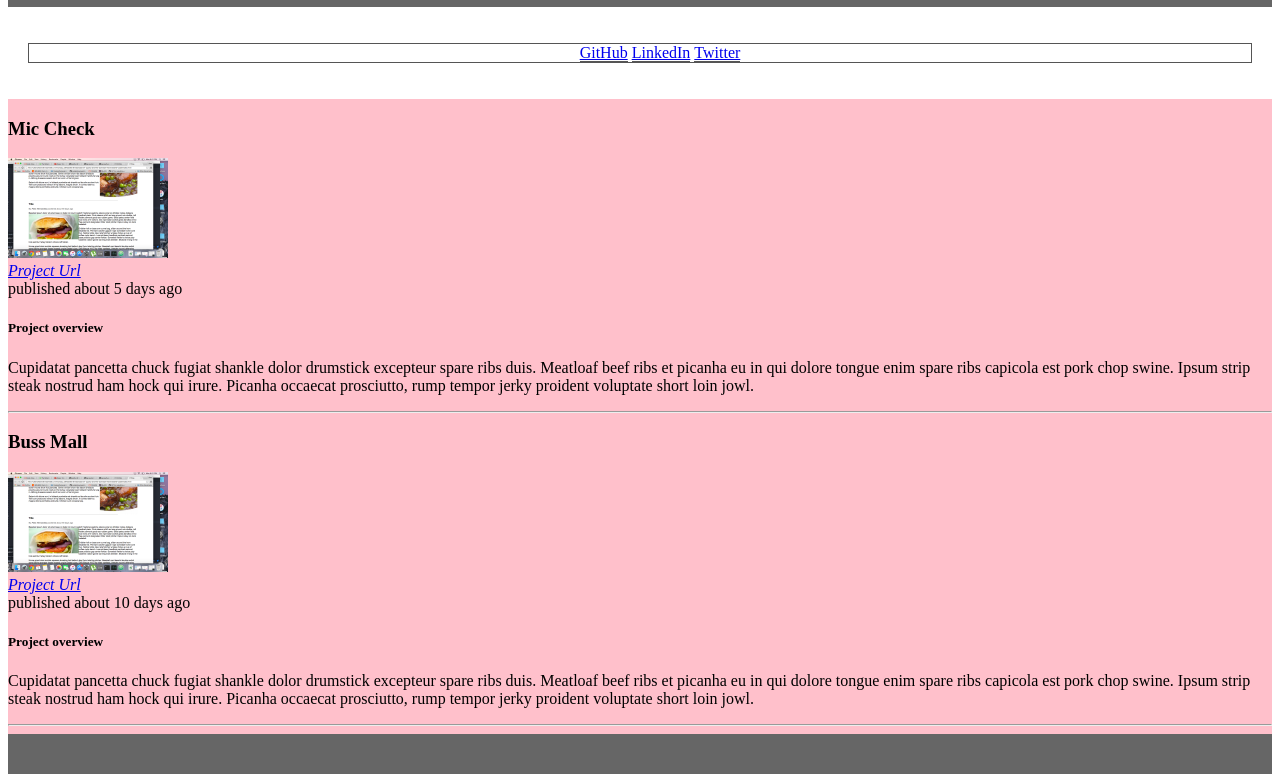
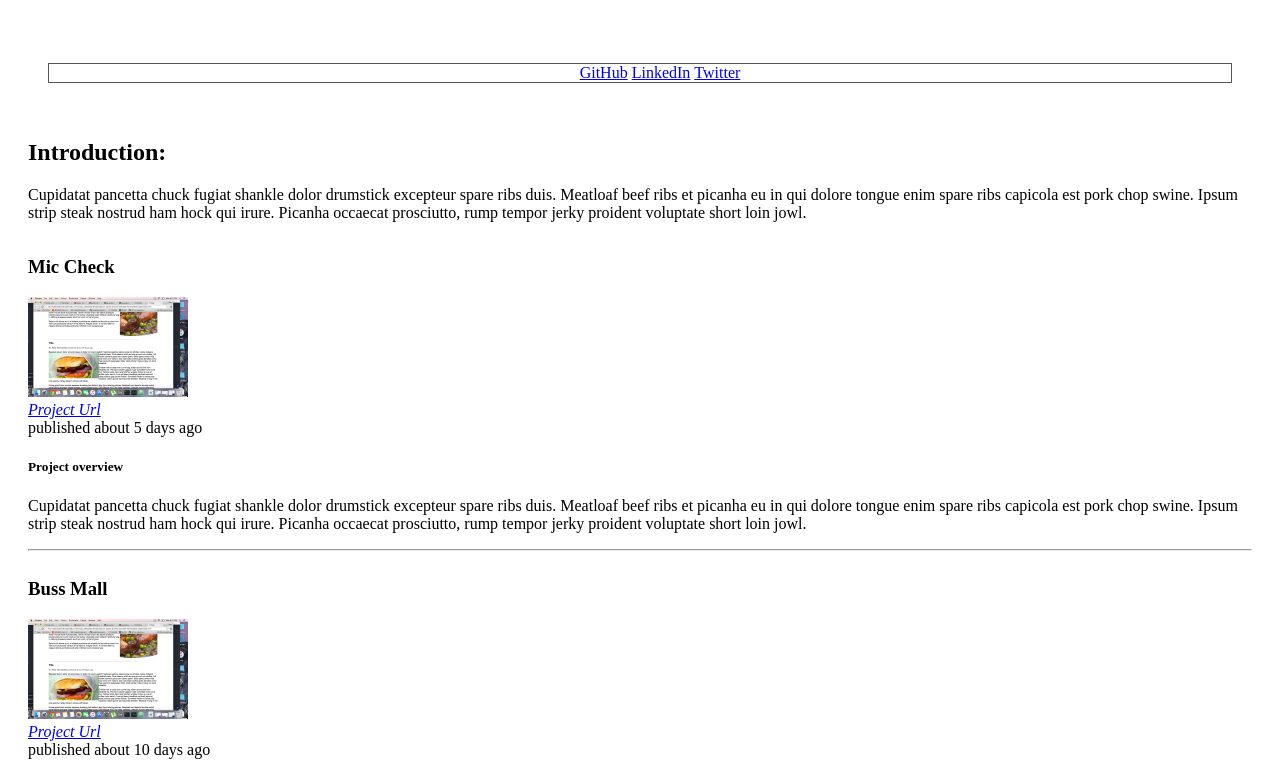
Before and after one commit to sgruse/portfolio_assignment, a plain HTML site: page index.html in a window 1280 px wide. Shown: the part 121-899 px from the top of the page. Drawn offline with nearby package versions, Linux system fonts and the light colour scheme.

Commit message:
final commit for day 1 with page layout for portfolio

```diff
--- a/css/stylesheet.css
+++ b/css/stylesheet.css
@@ -7,10 +7,16 @@ img {
   display: none;
 }
 
+#projectSection{
+  display: flex;
+  flex-direction: column;
+}
+
 main {
   display: flex;
   flex-direction: column;
   height: calc(100vh - 300px);
+  padding: 20px 20px 20px 20px;
 }
 
 .nav {
@@ -27,7 +33,8 @@ ul {
 ul > li {
   list-style: none;
   display: inline;
-  border-bottom: 1px solid #555;
+  text-align: center;
+  /*border-bottom: 1px solid #555;*/
 }
 
 footer {
@@ -37,12 +44,12 @@ footer {
 
 .topHead {
  padding: 20px;
- background: #666;
+ /*background: #666;*/
  text-align: center;
 }
 
 .body {
-  background: pink;
+  /*background: pink;*/
   flex-grow: 1;
 }
 
--- a/index.html
+++ b/index.html
@@ -19,12 +19,17 @@
         </ul>
       </nav>
 
+      <article>
+        <h2>Introduction: </h2>
+        <p>Cupidatat pancetta chuck fugiat shankle dolor drumstick excepteur spare ribs duis. Meatloaf beef ribs et picanha eu in qui dolore tongue enim spare ribs capicola est pork chop swine. Ipsum strip steak nostrud ham hock qui irure. Picanha occaecat prosciutto, rump tempor jerky proident voluptate short loin jowl.</p>
+        <article>
+
       <div class="body">
       <section id="projectSection">
         <article class="template" data-category="pro">
           <header>
             <h3>Title</h3>
-            <img src=""/>
+            <img src="" class="displayPic"/>
             <div class="byLine">
               <address><a href="">Project Url</a></address>
               published <time pubdate datetime="2000-01-01">Publish Time</time>
```
